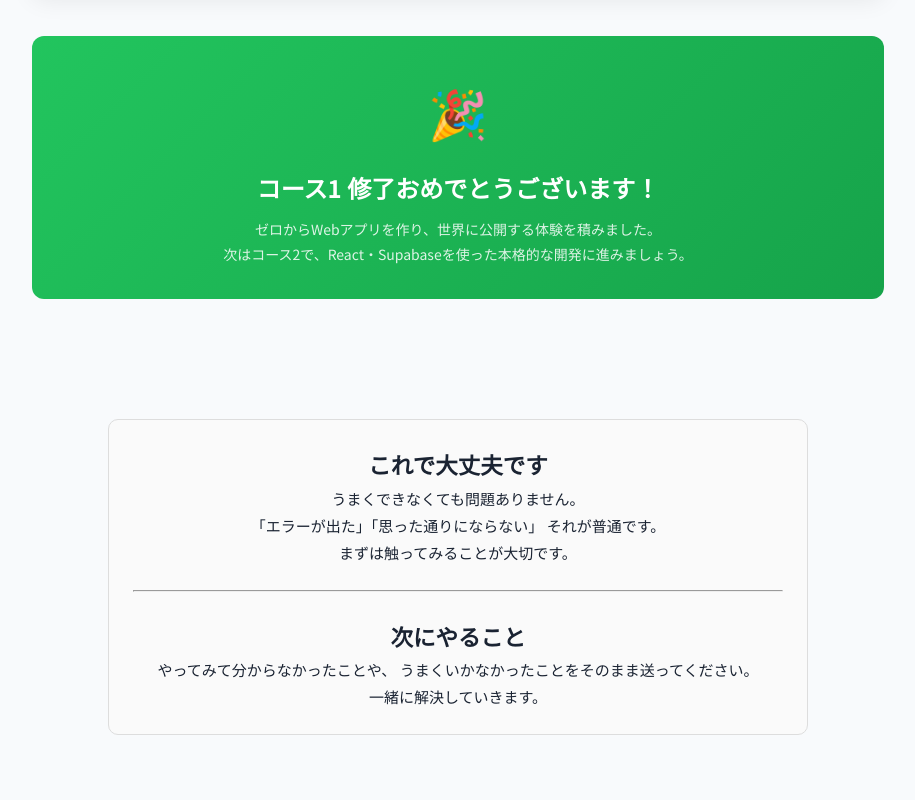
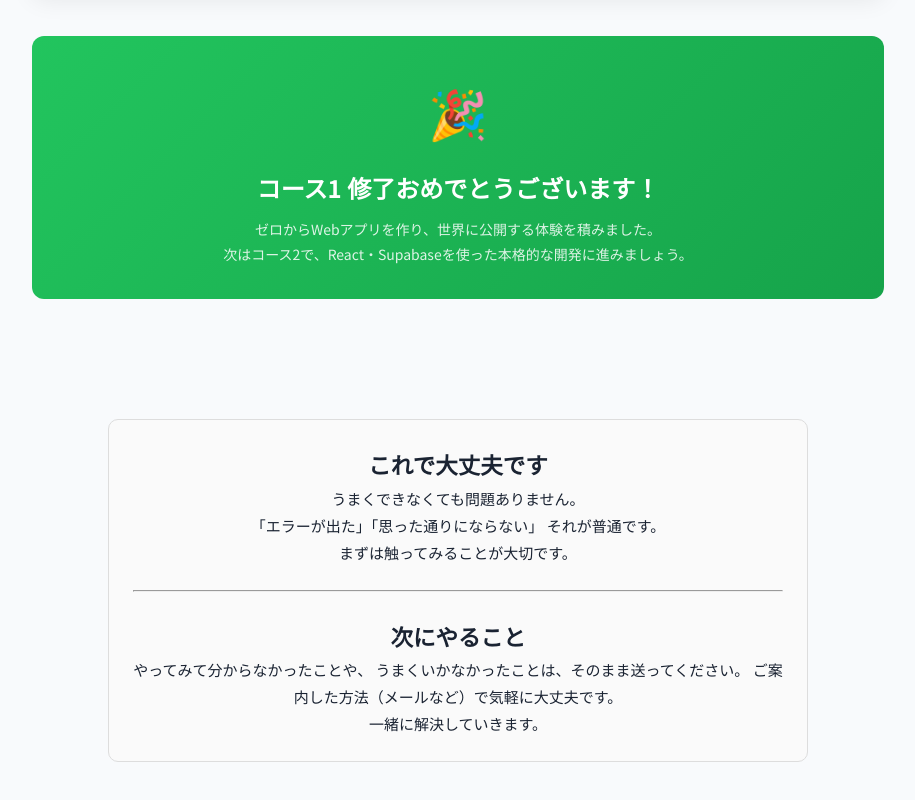
Before and after one commit to miyama31/app-nyuumon, a plain HTML site: page index.html in a window 1280 px wide. Shown: the part 1799-2599 px from the top of the page, without its empty margins (182-1097 px from the left). Before the commit the page ends 2574 px from the top, so only its background shows below. Drawn offline with Linux system fonts and the light colour scheme.

Commit message:
Update index.html

```diff
--- a/index.html
+++ b/index.html
@@ -1300,7 +1300,9 @@ loadState();
 
 <p>
 やってみて分からなかったことや、
-うまくいかなかったことをそのまま送ってください。
+うまくいかなかったことは、そのまま送ってください。
+
+ご案内した方法（メールなど）で気軽に大丈夫です。
 </p>
 
 <p>
```
